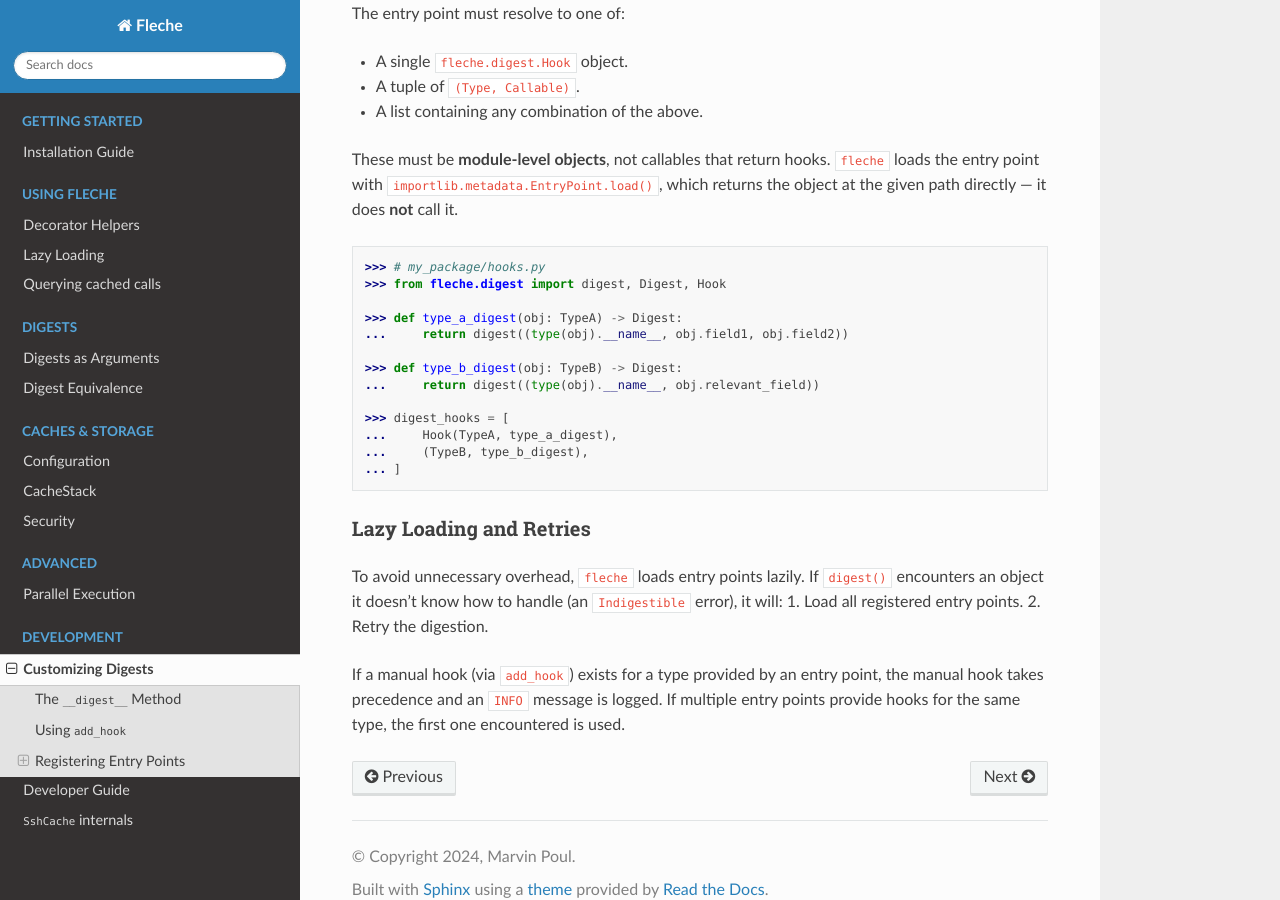
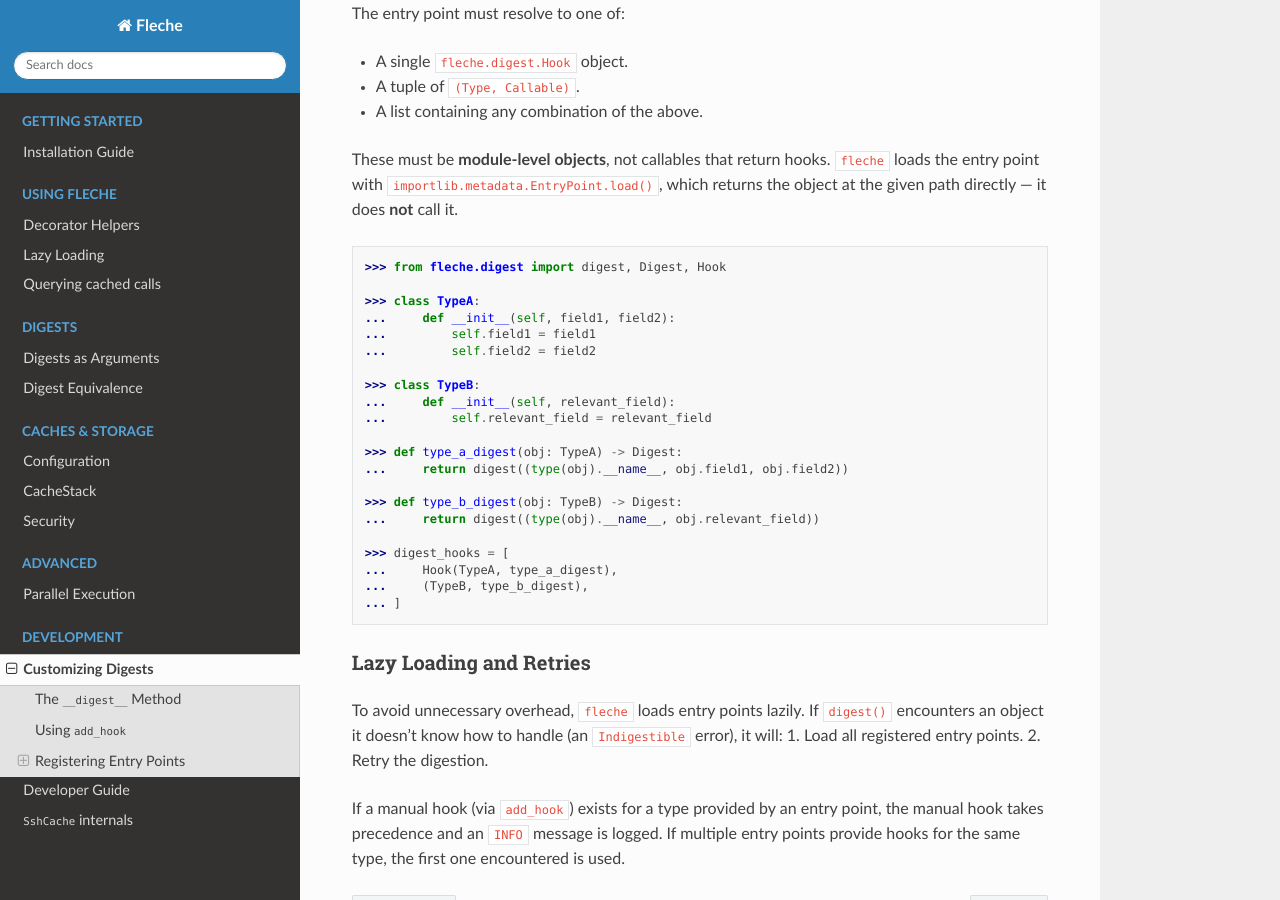
Before and after one commit to pmrv/fleche, a Sphinx documentation site: the page built from docs/dev/custom_digests.rst, in a window 1280 px wide and 900 px high, scrolled down 1622 px. Built offline with Sphinx 7.4.7 and the Read the Docs theme 3.1.0, drawn with Linux system fonts in a browser that asks for light colours; pages that are not in the unit, such as notebooks, are missing from menus.

```diff
--- a/docs/dev/custom_digests.rst
+++ b/docs/dev/custom_digests.rst
@@ -77,8 +77,16 @@ which returns the object at the given path directly — it does **not** call it.
 
 .. code-block:: pycon
 
-   >>> # my_package/hooks.py
    >>> from fleche.digest import digest, Digest, Hook
+
+   >>> class TypeA:
+   ...     def __init__(self, field1, field2):
+   ...         self.field1 = field1
+   ...         self.field2 = field2
+
+   >>> class TypeB:
+   ...     def __init__(self, relevant_field):
+   ...         self.relevant_field = relevant_field
 
    >>> def type_a_digest(obj: TypeA) -> Digest:
    ...     return digest((type(obj).__name__, obj.field1, obj.field2))
```
